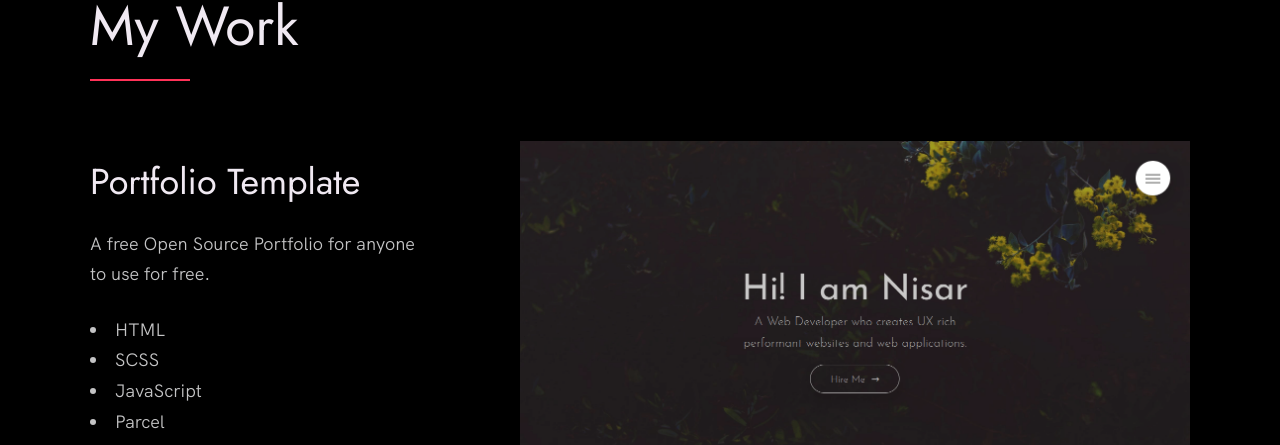
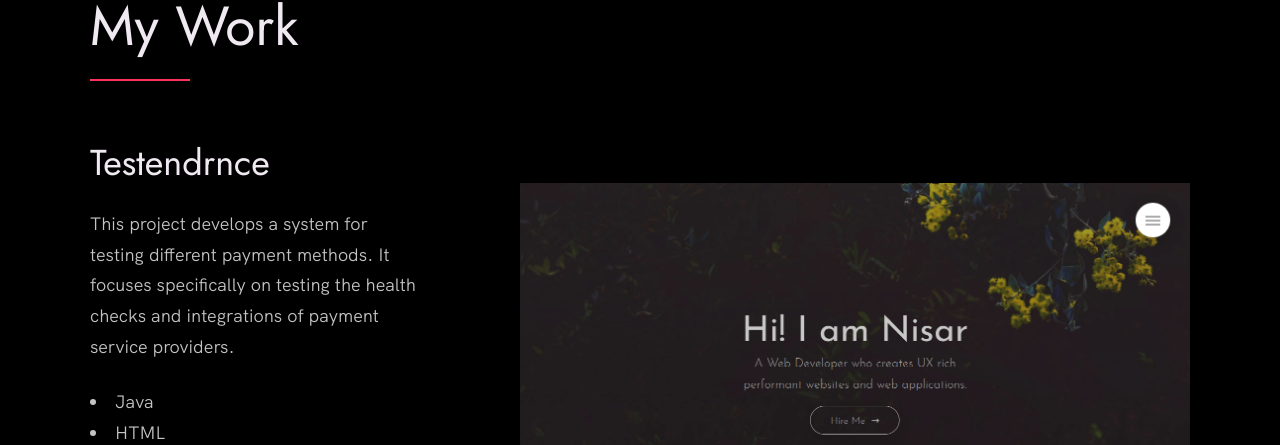
Before and after one commit to ethemagcaa/github-portfolio, a plain HTML site: page index.html in a window 1280 px wide. Shown: the part 927-1372 px from the top of the page. Drawn offline with Linux system fonts and the light colour scheme.

Commit message:
Update index.html

```diff
--- a/index.html
+++ b/index.html
@@ -78,15 +78,16 @@
 
           <div class="work__box">
             <div class="work__text">
-              <h3>Portfolio Template</h3>
+              <h3>Testendrnce</h3>
               <p>
-                A free Open Source Portfolio for anyone to use for free.
+                This project develops a system for testing different payment methods. It focuses specifically on testing the health checks and integrations of payment service providers.
               </p>
               <ul class="work__list">
+                <li>Java</li>
                 <li>HTML</li>
-                <li>SCSS</li>
-                <li>JavaScript</li>
-                <li>Parcel</li>
+                <li>TypeScript</li>
+                <li>MySQL</li>
+                <li>REST API</li>
               </ul>
 
               <div class="work__links">
```
